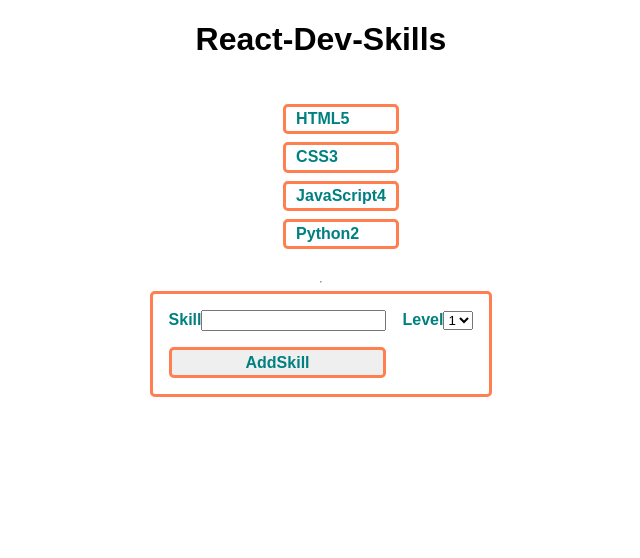
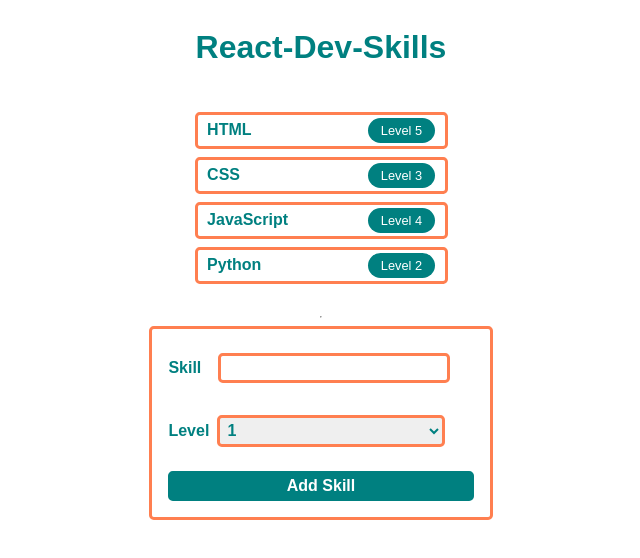
Before and after one commit to ColtonRennie/react-dev-skills, a React (Create React App) app: page / in a window 1280 px wide. Shown: the top 558 px of the page, without its empty margins (319-959 px from the left). Built offline with nearby package versions, Linux system fonts and the light colour scheme.

Commit message:
css matching dev skills image

```diff
--- a/src/App.js
+++ b/src/App.js
@@ -4,17 +4,17 @@ import SkillList from './components/SkillList'
 import NewSkillForm from './components/NewSkillForm'
 
 export default function App() {
-  const [skills, setSkills] = useState([
+  const [skills] = useState([
     { name: 'HTML', level: 5 },
     { name: 'CSS', level: 3 },
     { name: 'JavaScript', level: 4 },
     { name: 'Python', level: 2 },
   ])
 
-  function handleAddSkills(skill) {
-    const newSkills = [...skills, skill]
-    setSkills(newSkills)
-  }
+  // function handleAddSkills(skill) {
+  //   const newSkills = [...skills, skill]
+  //   setSkills(newSkills)
+  // }
 
   return (
     <div className='App'>
--- /dev/null
+++ b/src/components/NewSkillForm.css
@@ -0,0 +1,39 @@
+.NewSkillForm {
+  display: grid;
+  grid-template-columns: auto auto;
+  gap: 1rem;
+  align-items: center;
+  font-size: 1rem;
+  font-weight: bold;
+  color: teal;
+  text-align: left;
+  border: 0.2rem solid coral;
+  border-radius: 0.3rem;
+  padding: 1rem;
+}
+
+input,
+select {
+  font-size: 1rem;
+  font-weight: bold;
+  color: teal;
+  padding: 0.2rem;
+  border: 0.2rem solid coral;
+  border-radius: 0.3rem;
+  outline: none;
+  margin: 0.5rem;
+}
+
+.select {
+  width: 14.25rem;
+}
+.NewSkillForm > button {
+  grid-column: span 2;
+  font-size: 1rem;
+  font-weight: bold;
+  color: white;
+  padding: 0.2rem;
+  background-color: teal;
+  border: 0.2rem solid teal;
+  border-radius: 0.3rem;
+}
--- a/src/components/NewSkillForm.jsx
+++ b/src/components/NewSkillForm.jsx
@@ -1,19 +1,21 @@
 import React from 'react'
 import Select from './Select'
+import './NewSkillForm.css'
 
 export default function NewSkillForm() {
   // Application logic, etc. goes here
   return (
     <form className='NewSkillForm'>
       <label>
-        Skill
-        <input type='text' name='skill' />
+        Skill &nbsp;
+        <input type='text' name='skill'></input>
       </label>
+      <br />
       <label>
         Level
         <Select />
       </label>
-      <input type='submit' value='AddSkill' />
+      <button type='submit'>Add Skill</button>
     </form>
   )
 }
--- a/src/components/Select.jsx
+++ b/src/components/Select.jsx
@@ -1,7 +1,7 @@
 import React from 'react'
 export default function Select() {
   return (
-    <select>
+    <select className='select'>
       <option>1</option>
       <option>2</option>
       <option>3</option>
--- a/src/components/SkillList.jsx
+++ b/src/components/SkillList.jsx
@@ -4,7 +4,7 @@ import SkillListItem from './SkillListItem'
 export default function SkillList(props) {
   const { skills } = props
   return (
-    <ul className='SkillList'>
+    <ul className='padding-0'>
       {skills.map((skill, idx) => (
         <SkillListItem key={idx} skill={skill} />
       ))}
--- /dev/null
+++ b/src/components/SkillListItem.css
@@ -0,0 +1,23 @@
+.SkillListItem {
+  display: flex;
+  justify-content: space-between;
+  align-items: center;
+  margin: 0.5rem;
+  padding: 0.2rem 0.6rem;
+  border: 0.2rem solid coral;
+  border-radius: 0.3rem;
+  list-style: none;
+  color: teal;
+  font-size: 1rem;
+  font-weight: bold;
+}
+
+.SkillListItem > .level {
+  margin-left: 5rem;
+  padding: 0.3rem 0.8rem;
+  color: white;
+  background-color: teal;
+  border-radius: 0.8rem;
+  font-size: 0.8rem;
+  font-weight: normal;
+}
--- a/src/components/SkillListItem.jsx
+++ b/src/components/SkillListItem.jsx
@@ -1,10 +1,10 @@
 import React from 'react'
+import './SkillListItem.css'
 
 export default function SkillListItem({ skill }) {
   return (
-    <li className='SkillListItem'>
-      {skill.name}
-      {skill.level}
+    <li className='SkillListItem '>
+      {skill.name} <span className='level'>Level {skill.level}</span>
     </li>
   )
 }
--- a/src/index.css
+++ b/src/index.css
@@ -1,17 +1,3 @@
-body {
-  margin: 0;
-  font-family: -apple-system, BlinkMacSystemFont, 'Segoe UI', 'Roboto', 'Oxygen',
-    'Ubuntu', 'Cantarell', 'Fira Sans', 'Droid Sans', 'Helvetica Neue',
-    sans-serif;
-  -webkit-font-smoothing: antialiased;
-  -moz-osx-font-smoothing: grayscale;
-}
-
-code {
-  font-family: source-code-pro, Menlo, Monaco, Consolas, 'Courier New',
-    monospace;
-}
-
 .App {
   font-family: sans-serif;
   text-align: center;
@@ -24,65 +10,7 @@ code {
   padding: 0;
 }
 
-.teal-text {
+.teal-text,
+h1 {
   color: teal;
 }
-.SkillListItem {
-  display: flex;
-  justify-content: space-between;
-  align-items: center;
-  margin: 0.5rem;
-  padding: 0.2rem 0.6rem;
-  border: 0.2rem solid coral;
-  border-radius: 0.3rem;
-  list-style: none;
-  color: teal;
-  font-size: 1rem;
-  font-weight: bold;
-}
-
-.SkillListItem > .level {
-  margin-left: 5rem;
-  padding: 0.3rem 0.8rem;
-  color: white;
-  background-color: teal;
-  border-radius: 0.8rem;
-  font-size: 0.8rem;
-  font-weight: normal;
-}
-
-.NewSkillForm {
-  display: grid;
-  grid-template-columns: auto auto;
-  gap: 1rem;
-  align-items: center;
-  font-size: 1rem;
-  font-weight: bold;
-  color: teal;
-  text-align: left;
-  border: 0.2rem solid coral;
-  border-radius: 0.3rem;
-  padding: 1rem;
-}
-
-.NewSkillForm > input,
-.NewSkillForm > select {
-  font-size: 1rem;
-  font-weight: bold;
-  color: teal;
-  padding: 0.2rem;
-  border: 0.2rem solid coral;
-  border-radius: 0.3rem;
-  outline: none;
-}
-
-.NewSkillForm > button {
-  grid-column: span 2;
-  font-size: 1rem;
-  font-weight: bold;
-  color: white;
-  padding: 0.2rem;
-  background-color: teal;
-  border: 0.2rem solid teal;
-  border-radius: 0.3rem;
-}
```
